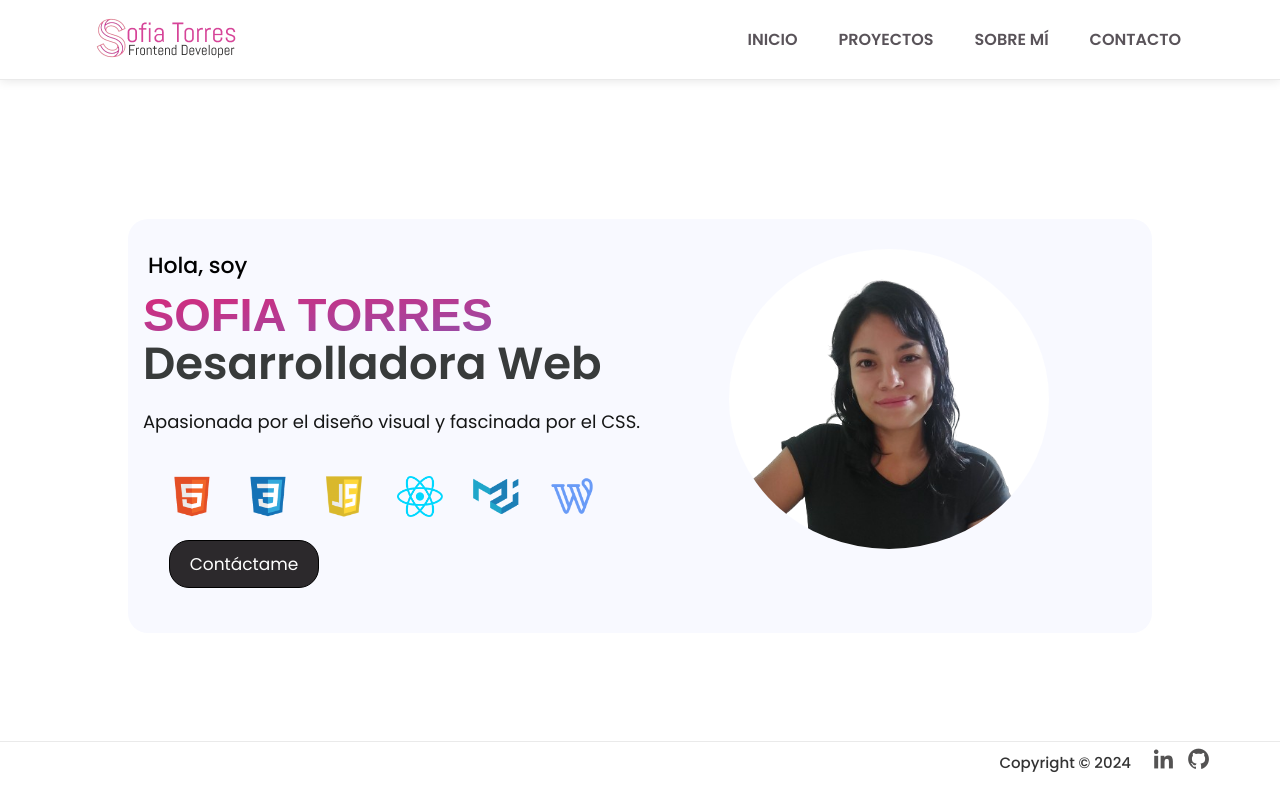
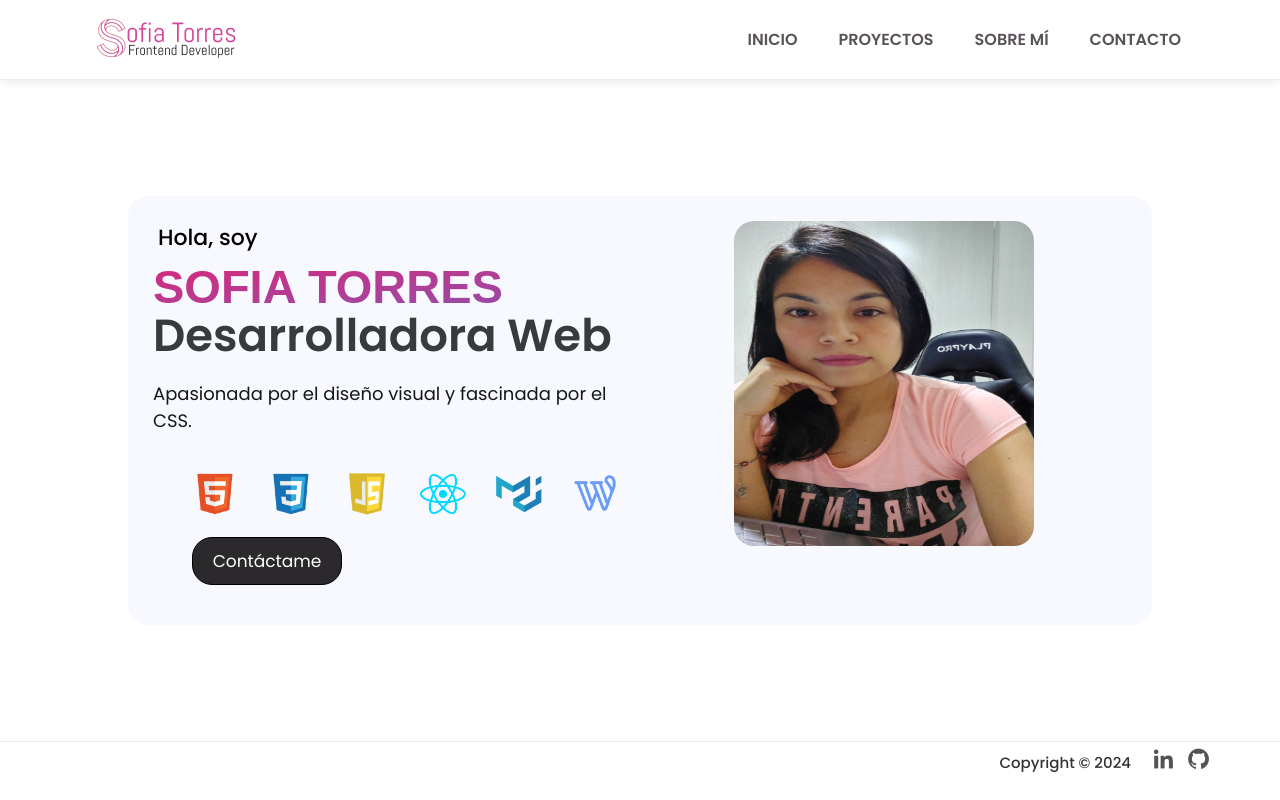
Before and after one commit to sofia-torres-v/Portfolio, a React (Vite) app: page / in a window 1280 px wide. Built offline with nearby package versions, Linux system fonts and the light colour scheme; a web font is replaced by a local one.

Commit message:
Add:new image of the home

```diff
--- a/src/Pages/Home/Home.css
+++ b/src/Pages/Home/Home.css
@@ -11,9 +11,9 @@
     width: 80%;
     align-items: center;
     justify-content: center;
-    margin-top: 25px;
+    margin: 25px 0;
     background-color: #f8f9ff;
-    padding: 30px 0;
+    padding: 30px 20px;
     border-radius: 20px;
 }
 
@@ -24,9 +24,9 @@
 }
 
 .box__image-perfil {
-    height: 300px;
+    height: 325px;
     width: 100%;
-    max-width: 320px;
+    max-width: 300px;
     border-radius: 50%;
     margin: 0 auto;
 }
@@ -35,8 +35,9 @@
     background-color: white;
     width: 100%;
     height: 100%;
-    border-radius: 50%;
-    /* border-radius: 20px; */
+    /* border-radius: 50%; */
+    border-radius: 20px;
+    /* object-fit: contain; */
 }
 
 .container-hello {
@@ -151,10 +152,9 @@
 }
 
 @media (min-width: 768px) {
-    .box {
-        margin-top: 30px;
+    .box{
+        padding: 25px;
     }
-
     .box2 {
         grid-template-columns: 1fr 1fr;
     }
--- a/src/Pages/Home/Home.jsx
+++ b/src/Pages/Home/Home.jsx
@@ -1,6 +1,6 @@
 import { Link } from "react-router-dom";
 import "./Home.css";
-import imagePerfil from "../../assets/images/foto-perfil-sin-fondo.png";
+import imagePerfil from "../../assets/images/p00.jpg";
 import imageHtml from "../../assets/images/html.png";
 import imageCss from "../../assets/images/css.png";
 import imageJs from "../../assets/images/js-figma.png";
```
Also changed, not shown: src/assets/images/p00.jpg (added), 1 other file (tests, documents, lock files or other folders).
